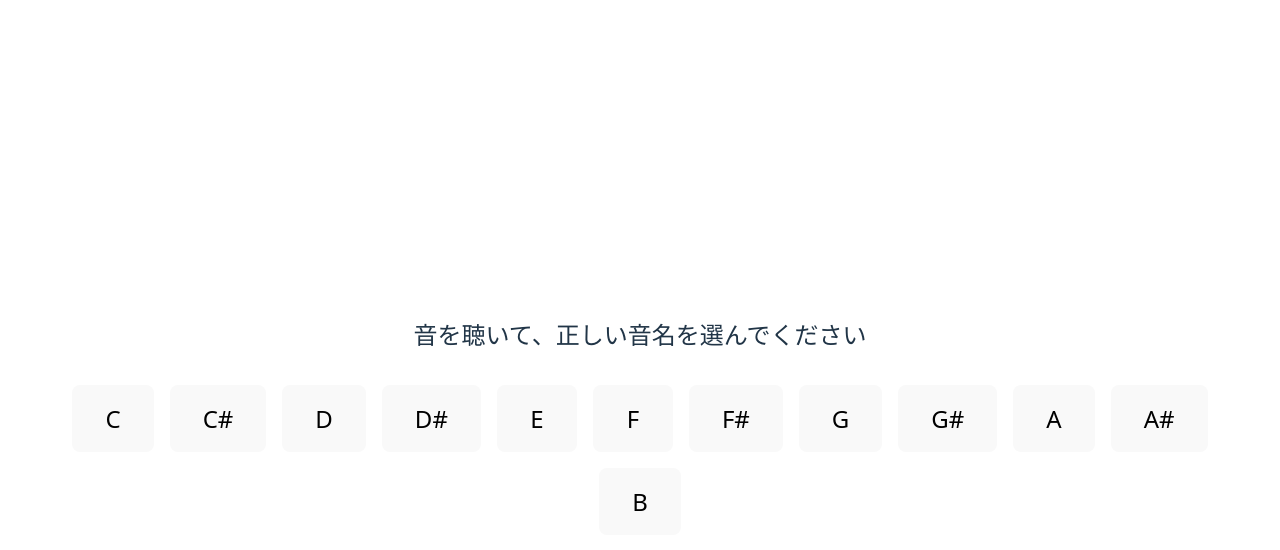
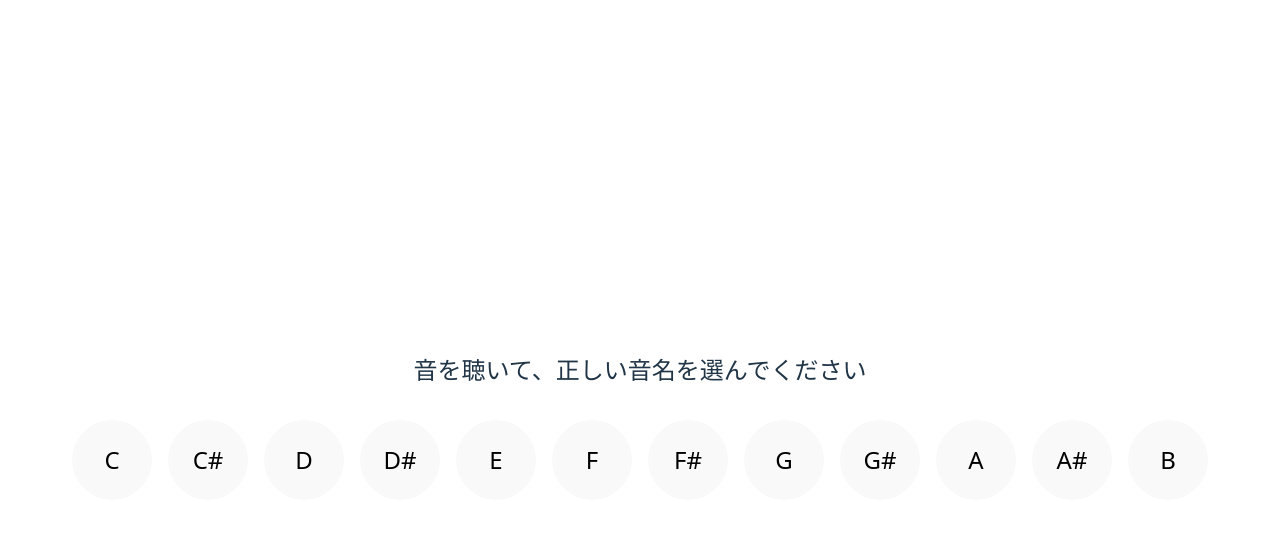
Before and after one commit to harutarooo/absolute-pitch-webapp, a React (Vite) app: page / in a window 1280 px wide. Both pictures are taken after a click on the button "スタート". Shown: the top 550 px of the page. Built offline with nearby package versions, Linux system fonts and the light colour scheme.

Commit message:
ボタンが円形になるように修正？

```diff
--- a/src/components/NoteButtons.jsx
+++ b/src/components/NoteButtons.jsx
@@ -5,11 +5,26 @@ const notes = [
 ];
 
 const NoteButtons = ({ onSelect }) => (
-  <div style={{ display: 'flex', justifyContent: 'center', flexWrap: 'wrap', gap: '1rem', marginTop: '2rem' }}>
+  <div style={{
+    display: 'flex',
+    justifyContent: 'center',
+    flexWrap: 'wrap',
+    gap: '1rem',
+    marginTop: '2rem'
+  }}>
     {notes.map(note => (
       <button
         key={note}
-        style={{ fontSize: '1.5rem', padding: '1rem 2rem', minWidth: '80px' }}
+        style={{
+          width: '80px',
+          height: '80px',
+          borderRadius: '50%',
+          fontSize: '1.5rem',
+          display: 'flex',
+          alignItems: 'center',
+          justifyContent: 'center',
+          cursor: 'pointer',
+        }}
         onClick={() => onSelect(note)}
       >
         {note}
```
